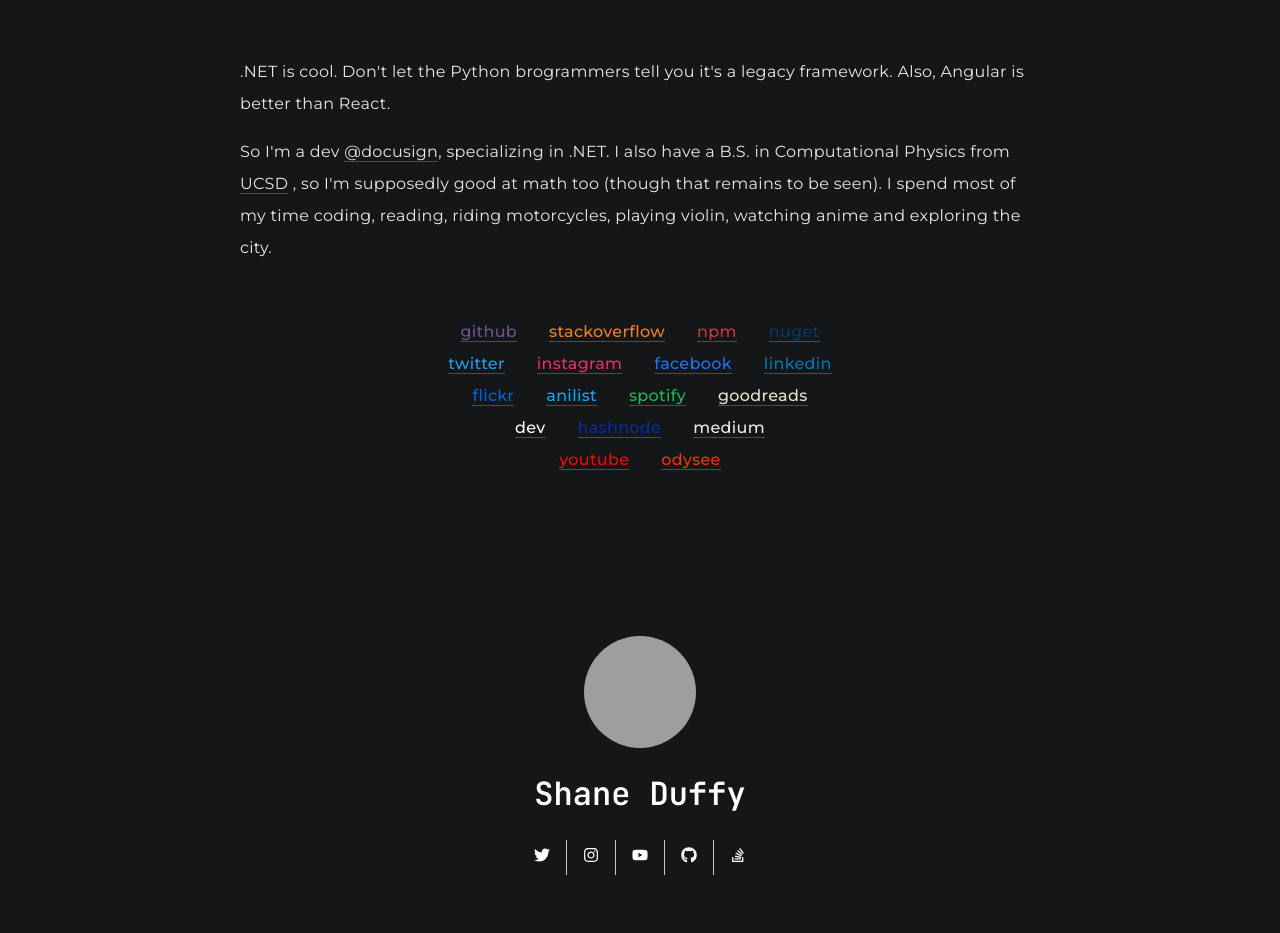
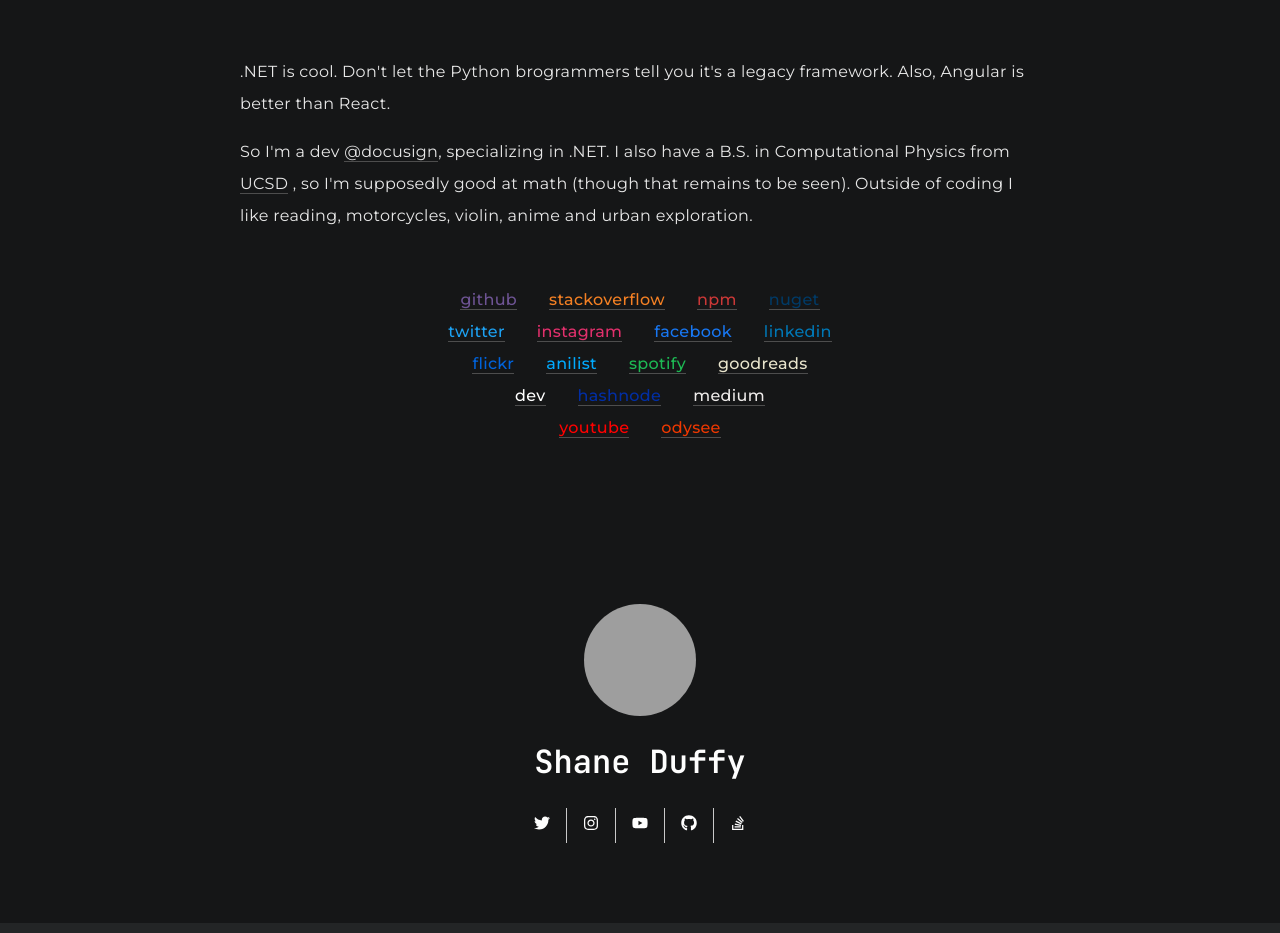
Before and after one commit to cppshane/shaneduffy, an Angular app in the folder site/: page /about in a window 1280 px wide. Shown: the part 840-1773 px from the top of the page. Built offline with nearby package versions, Linux system fonts and the light colour scheme; grey boxes are pictures that could not be loaded.

Commit message:
Update about

```diff
--- a/site/src/app/components/about/about.component.html
+++ b/site/src/app/components/about/about.component.html
@@ -4,8 +4,8 @@
       React.</p>
     <p>So I'm a dev <a class="text-link" target="_blank" href="https://docusign.com">@docusign</a>, specializing in
       .NET. I also have a B.S. in Computational Physics from <a class="text-link" target="_blank"
-        href="https://ucsd.edu">UCSD</a> , so I'm supposedly good at math too (though that remains to be seen). I spend
-      most of my time coding, reading, riding motorcycles, playing violin, watching anime and exploring the city.</p>
+        href="https://ucsd.edu">UCSD</a> , so I'm supposedly good at math (though that remains to be seen). Outside of
+      coding I like reading, motorcycles, violin, anime and urban exploration.</p>
     <br>
     <br>
     <div class="about-links-container flex-row">
```
